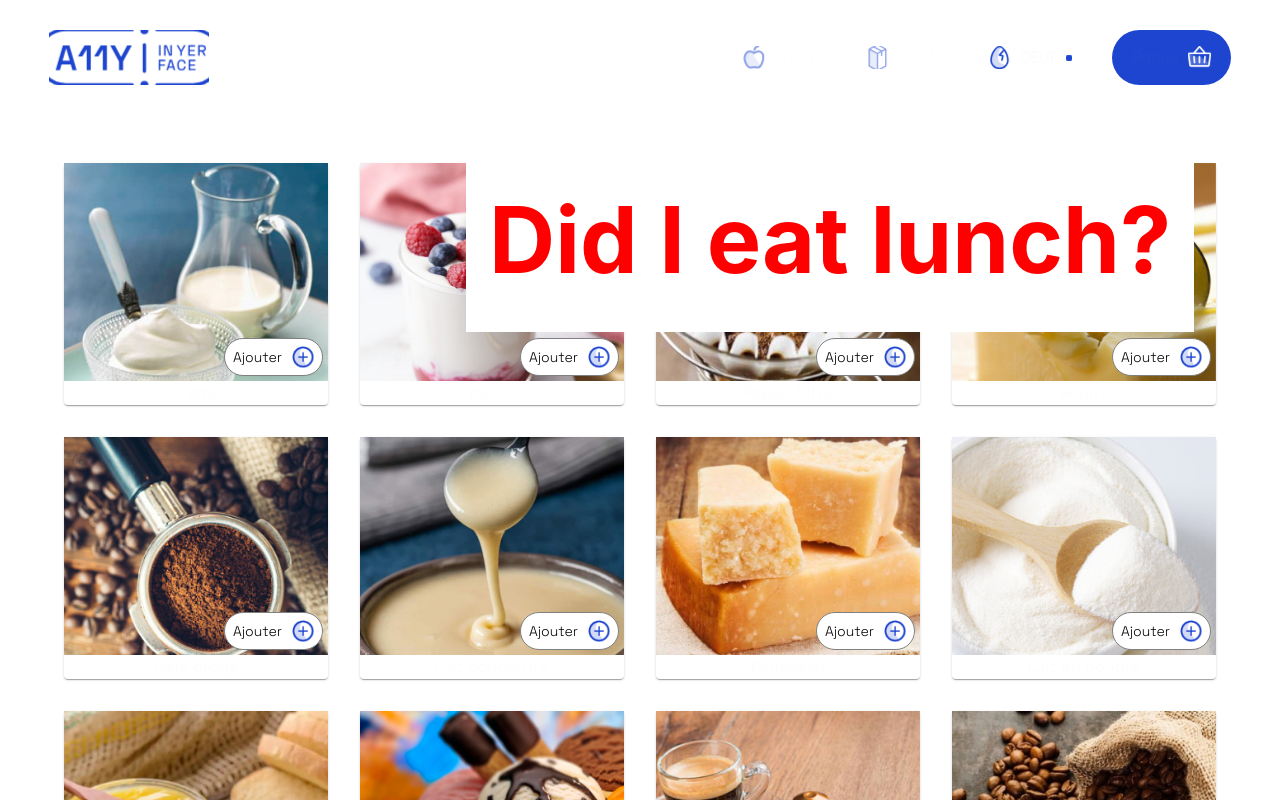
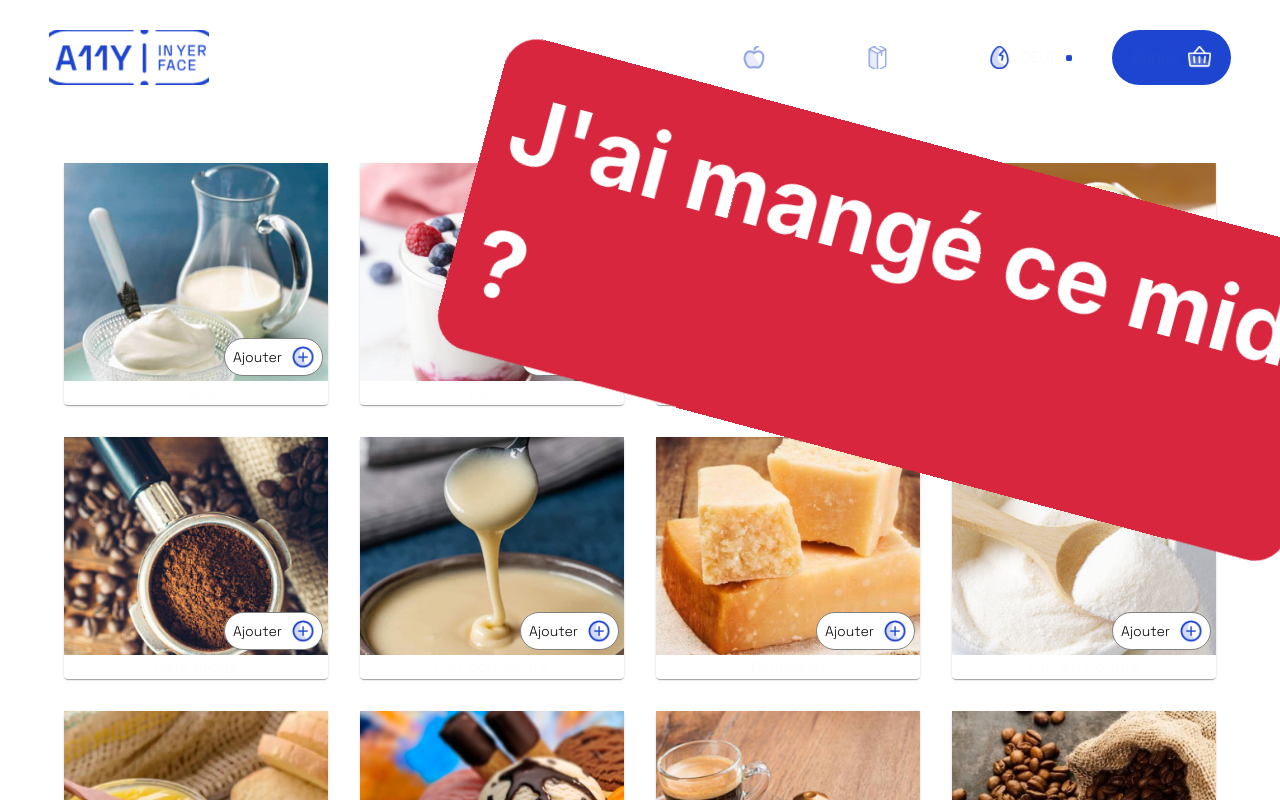
Before and after one commit to theodo/a11yinyerface, a Next.js app: page /egg in a window 1280 px wide. Shown: the top 800 px of the page. Built offline with nearby package versions, Linux system fonts and the light colour scheme.

Commit message:
redesign distraction animation

```diff
--- a/src/simulators/distractions.ts
+++ b/src/simulators/distractions.ts
@@ -94,11 +94,11 @@ const scriptImportedFromExternalRepository = () => {
   }
 
   const texts = [
-    "Did I eat lunch?",
-    "I have to get back to work soon...",
-    "The ventilation sounds a lot today. bzzzzzz",
-    "Should I answer that text message?",
-    "Must concentrate, must concentrate, must concentrate",
+    "J'ai mangé ce midi ?",
+    "Je dois retourner travailler...",
+    "La ventilation fait beaucoup de bruit aujourd'hui. bzzzzzz",
+    "Est-ce que je devrais répondre à ce message ?",
+    "Je dois me concentrer, me concentrer, me concentrer",
   ];
 
   texts.forEach(createTextElements);
@@ -140,11 +140,11 @@ const scriptImportedFromExternalRepository = () => {
     TIMEOUTS.setTimeout(() => {
       removeClass(textEl_4, textAnimation_4);
       TIMEOUTS.clearAllTimeouts();
-    }, 32000);
+    }, 36000);
   }
 
   launchAnimations();
-  distractionIntervale = setInterval(launchAnimations, 32000);
+  distractionIntervale = setInterval(launchAnimations, 36000);
 };
 
 export const removeDistractions = () => {
--- a/styles/globals.css
+++ b/styles/globals.css
@@ -86,71 +86,81 @@ a {
 .wds-text-element-0.wds-text-animation-0 {
   position: fixed !important;
   display: block !important;
-  color: red !important;
+  color: white !important;
   font-weight: bold !important;
   font-size: 80px !important;
-  background-color: white !important;
+  background-color: #d7263d !important;
   padding: 20px !important;
   width: auto !important;
   height: auto !important;
   top: 20% !important;
   left: 40% !important;
+  border-radius: 30px;
+  rotate: 15deg;
 }
 
 .wds-text-element-1.wds-text-animation-1 {
   position: fixed !important;
   display: block !important;
-  color: blue !important;
+  color: white !important;
   font-weight: bold !important;
   font-size: 60px !important;
-  background-color: white !important;
+  background-color: #f46036 !important;
   padding: 20px !important;
   width: auto !important;
   height: auto !important;
   top: 40% !important;
   left: 30% !important;
+  border-radius: 30px;
+  rotate: -15deg;
 }
 
 .wds-text-element-2.wds-text-animation-2 {
   position: fixed !important;
   display: block !important;
-  color: green !important;
+  color: white !important;
   font-weight: bold !important;
   font-size: 60px !important;
-  background-color: white !important;
+  background-color: #c5d86d !important;
   padding: 20px !important;
   width: auto !important;
   height: auto !important;
   top: 30% !important;
   left: 20% !important;
+  border-radius: 30px;
+  rotate: 25deg;
 }
 
 .wds-text-element-3.wds-text-animation-3 {
   position: fixed !important;
   display: block !important;
-  color: purple !important;
+  color: white !important;
   font-weight: bold !important;
   font-size: 50px !important;
-  background-color: white !important;
+  background-color: #1b998b !important;
   padding: 20px !important;
   width: auto !important;
   height: auto !important;
   top: 50% !important;
   left: 20% !important;
+  border-radius: 30px;
+  rotate: -25deg;
 }
 
 .wds-text-element-4.wds-text-animation-4 {
   position: fixed !important;
   display: block !important;
-  color: black !important;
+  color: white !important;
   font-weight: bold !important;
   font-size: 50px !important;
-  background-color: white !important;
+  background-color: #9486b6 !important;
   padding: 20px !important;
   width: auto !important;
   height: auto !important;
   top: 20% !important;
   left: 10% !important;
+  border-radius: 30px;
+  rotate: -5deg;
 }
 
 .wds-img-animation-1 {
@@ -166,10 +176,10 @@ a {
 
 @keyframes stretch {
   0% {
-    transform: scale(1);
+    scale: 1;
   }
   100% {
-    transform: scale(1.2);
+    scale: 1.2;
   }
 }
 
```
